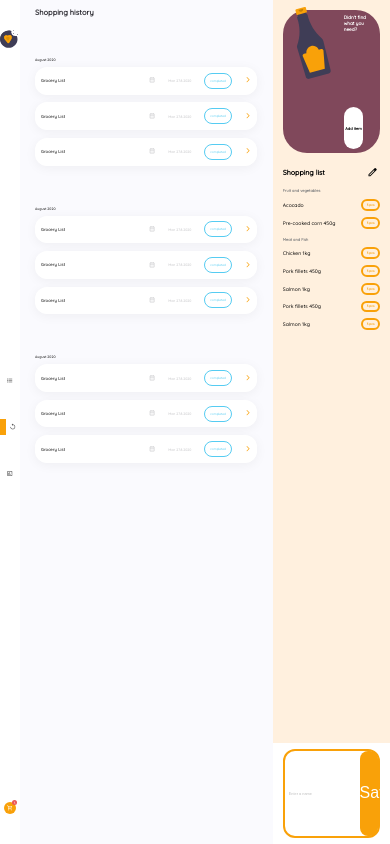
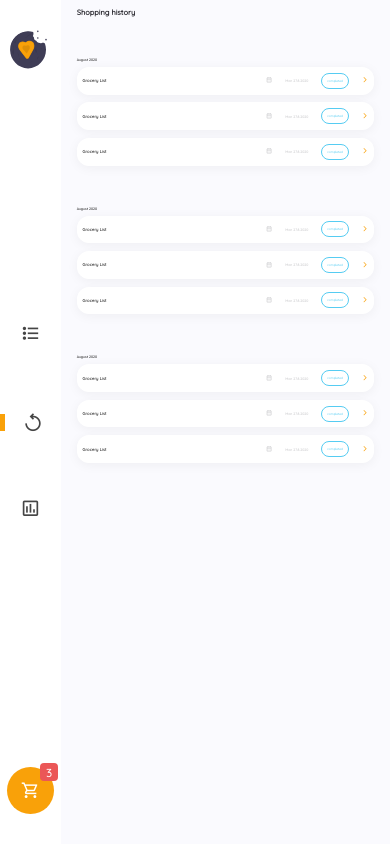
Before and after one commit to christiandionisio/shoppingify, a React (Create React App) app: page /history in a window 390 px wide. Built offline with nearby package versions, Linux system fonts and the light colour scheme.

Commit message:
sidebar mobile responsive added

```diff
--- a/src/App.css
+++ b/src/App.css
@@ -33,4 +33,17 @@
 
 @media (max-width: 767px) {
 
+  .sidebar {
+    flex: 1.3;
+  }
+
+  .principal-content {
+    flex: 7;
+  }
+
+  .shopping-list {
+    display: none;
+    flex: 7;
+  }
+
 }
--- a/src/styles/components/ui/Sidebar.css
+++ b/src/styles/components/ui/Sidebar.css
@@ -20,7 +20,6 @@
 
 .sidebar-content .tabs .items-tab {
     color: #454545;
-    height: 4.2vw;
     display: flex;
     justify-content: center;
     align-items: center;
@@ -170,4 +169,43 @@
 
 @media (max-width: 767px) {
 
+    .sidebar-content .tabs {
+        gap: 18vw;
+    }
+
+    .sidebar-content .tabs .items-tab span {
+        font-size: 5.5vw;
+    }
+
+    .sidebar-content .tabs .history-tab span {
+        font-size: 5.5vw;
+    }
+
+    .sidebar-content .tabs .statistics-tab span {
+        font-size: 5.5vw;
+    }
+
+    .active-tab {
+        padding: 2vw 0;
+        border-left: 5px solid #F9A109;
+    }
+
+    .sidebar-content .cart {
+        width: 12vw;
+        height: 12vw;
+    }
+
+    .sidebar-content .cart .cart-icon span {
+        font-size: 5vw;
+    }
+
+    .sidebar-content .cart .badge {
+        width: 4.5vw;
+        height: 4.5vw;
+        font-size: 3vw;
+
+        top: -1vw;
+        right: -1vw;
+    }
+
 }
```
